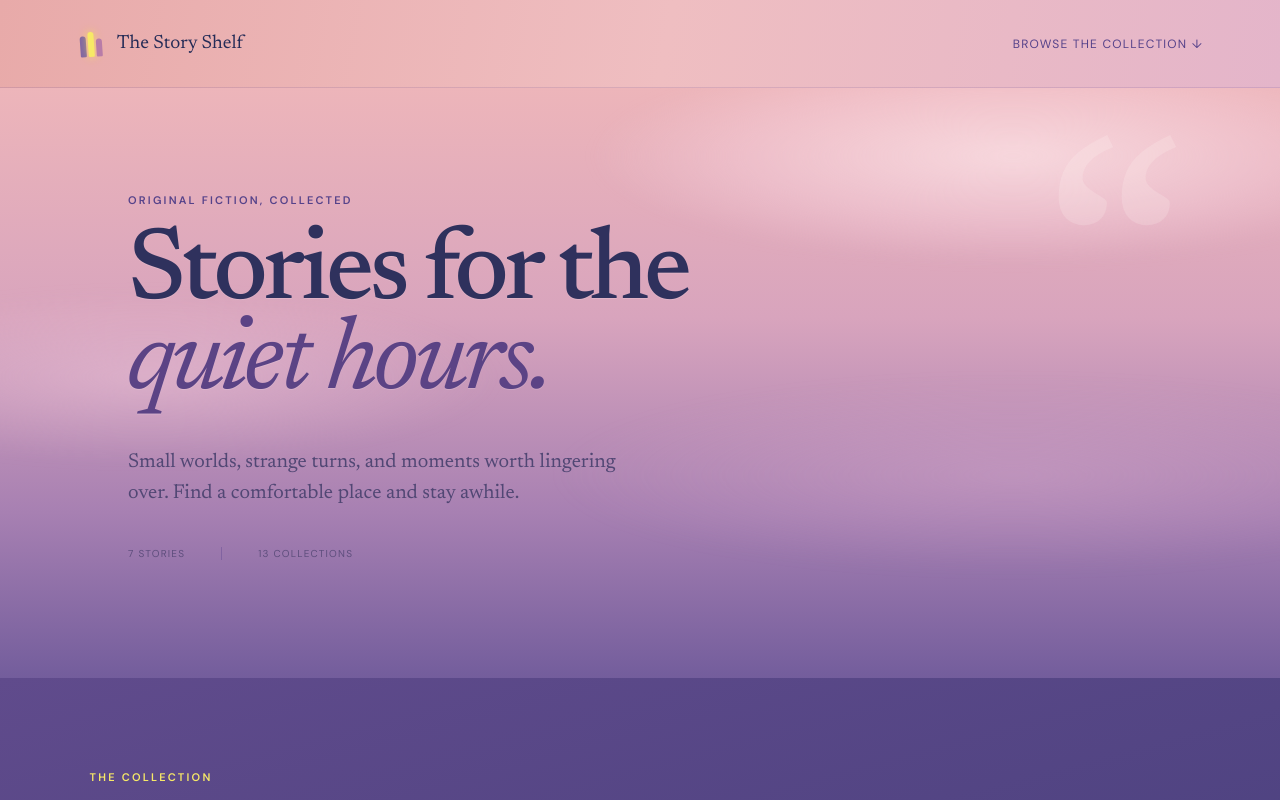
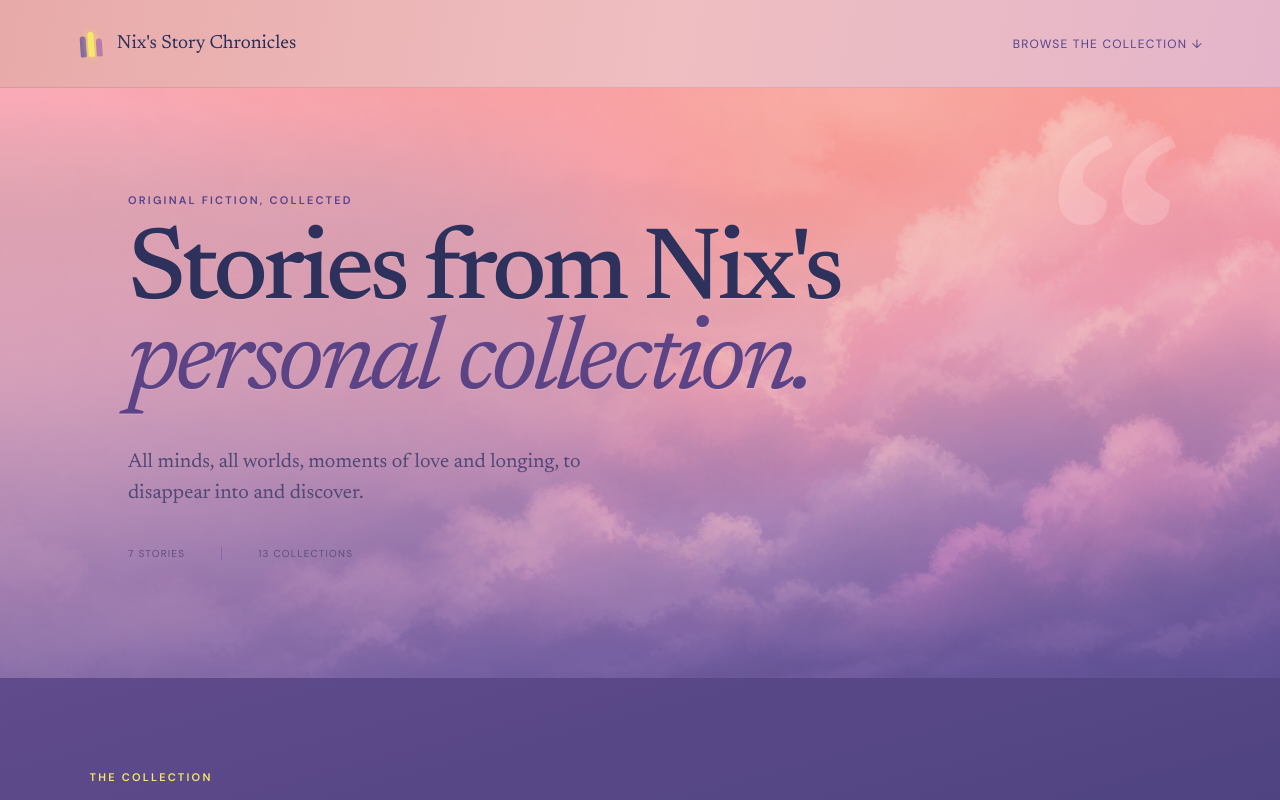
Before and after one commit to Radionoiz/story-app, a React (Vite) app: page / in a window 1280 px wide. Shown: the top 800 px of the page. Built offline with nearby package versions, Linux system fonts and the light colour scheme.

Commit message:
updating title and title image

```diff
--- a/index.html
+++ b/index.html
@@ -5,7 +5,7 @@
     <meta name="viewport" content="width=device-width, initial-scale=1.0" />
     <meta name="theme-color" content="#f3efe6" />
     <meta name="description" content="A quiet collection of original stories." />
-    <title>The Story Shelf</title>
+    <title>Nix's Story Chronicles</title>
   </head>
   <body>
     <div id="root"></div>
--- a/src/main.jsx
+++ b/src/main.jsx
@@ -88,7 +88,7 @@ function App() {
     return (
       <div className="reader-shell">
         <header className="reader-nav">
-          <button className="brand button-reset" onClick={goHome}><StoryMark /> <span>The Story Shelf</span></button>
+          <button className="brand button-reset" onClick={goHome}><StoryMark /> <span>Nix's Story Chronicles</span></button>
           <button className="back button-reset" onClick={goHome}>← All stories</button>
         </header>
         <main className="reader">
@@ -113,15 +113,15 @@ function App() {
   return (
     <div className="site-shell">
       <header className="topbar">
-        <div className="brand"><StoryMark /><span>The Story Shelf</span></div>
+        <div className="brand"><StoryMark /><span>Nix's Story Chronicles</span></div>
         <a href="#collection">Browse the collection ↓</a>
       </header>
 
       <main>
         <section className="hero">
           <p className="eyebrow">Original fiction, collected</p>
-          <h1>Stories for the<br /><em>quiet hours.</em></h1>
-          <p className="intro">Small worlds, strange turns, and moments worth lingering over. Find a comfortable place and stay awhile.</p>
+          <h1>Stories from Nix's<br /><em>personal collection.</em></h1>
+          <p className="intro">All minds, all worlds, moments of love and longing, to disappear into and discover.</p>
           <div className="hero-stats"><span>{stories.length} {stories.length === 1 ? 'story' : 'stories'}</span><span>{tags.length} collections</span></div>
         </section>
 
--- a/src/styles.css
+++ b/src/styles.css
@@ -30,8 +30,8 @@ button { color: inherit; }
 .story-mark i:nth-child(2) { height: 25px; background: var(--starlight); box-shadow: 0 0 9px rgba(255, 243, 47, .65); }
 .story-mark i:nth-child(3) { height: 18px; background: var(--mauve); }
 .topbar a { color: var(--deep-violet); font-size: 12px; letter-spacing: .1em; text-transform: uppercase; text-decoration: none; }
-.hero { min-height: 590px; padding: 105px clamp(24px, 10vw, 160px) 112px; position: relative; overflow: hidden; background: linear-gradient(180deg, #edb5ba 0%, #d8a4bd 39%, #a780b2 72%, #735d9c 100%); }
-.hero::before { content: ''; position: absolute; inset: 0; background: radial-gradient(ellipse 44% 24% at 78% 13%, rgba(255, 235, 238, .68) 0%, rgba(250, 215, 226, .38) 46%, transparent 72%), radial-gradient(ellipse 38% 20% at 13% 49%, rgba(245, 205, 222, .43) 0%, transparent 70%), radial-gradient(ellipse 48% 22% at 78% 65%, rgba(218, 172, 204, .35) 0%, transparent 72%); filter: blur(7px); transform: scale(1.04); z-index: 0; }
+.hero { min-height: 590px; padding: 105px clamp(24px, 10vw, 160px) 112px; position: relative; overflow: hidden; background-color: #b98bae; background-image: url('/images/sunset-clouds.png'); background-size: cover; background-position: center 46%; }
+.hero::before { content: ''; position: absolute; inset: 0; background: linear-gradient(90deg, rgba(235, 181, 190, .18) 0%, rgba(221, 170, 190, .08) 39%, rgba(92, 68, 139, .03) 100%), linear-gradient(180deg, rgba(245, 204, 209, .08), rgba(68, 52, 120, .12)); z-index: 0; }
 .hero::after { content: '“'; position: absolute; right: 7%; top: 28px; color: rgba(255, 246, 240, .18); font: 360px/1 'Newsreader', serif; z-index: 0; }
 .hero > * { position: relative; z-index: 1; }
 .eyebrow { color: var(--deep-violet); font-size: 11px; font-weight: 600; text-transform: uppercase; letter-spacing: .2em; margin: 0 0 22px; }
@@ -82,7 +82,7 @@ button { color: inherit; }
 .reader-footer button { border: 1px solid var(--deep-violet); background: transparent; padding: 11px 19px; border-radius: 99px; cursor: pointer; margin-top: 10px; }
 .reader-footer button:hover { background: var(--deep-violet); color: var(--starlight-soft); }
 @media (max-width: 700px) {
-  .topbar, .reader-nav { height: 70px; }.topbar a { display: none; }.hero { min-height: auto; padding-top: 75px; }.hero h1 { font-size: 59px; }
+  .topbar, .reader-nav { height: 70px; }.topbar a { display: none; }.hero { min-height: auto; padding-top: 75px; background-position: 64% center; }.hero h1 { font-size: 59px; }
   .section-head { align-items: stretch; flex-direction: column; }.search { width: 100%; }.story-card { grid-template-columns: 40px 1fr; gap: 10px; }.card-meta { align-items: end; }
   .site-footer { align-items: flex-start; }.site-footer span:last-child { display: none; }.reader-nav .brand span { display: none; }.reader { padding-top: 65px; }.reader h1 { margin-left: 0; margin-right: 0; }.reader-meta { flex-wrap: wrap; margin-bottom: 50px; }.reader article { font-size: 19px; }
 }
```
Also changed, not shown: public/images/sunset-clouds.png (added).
